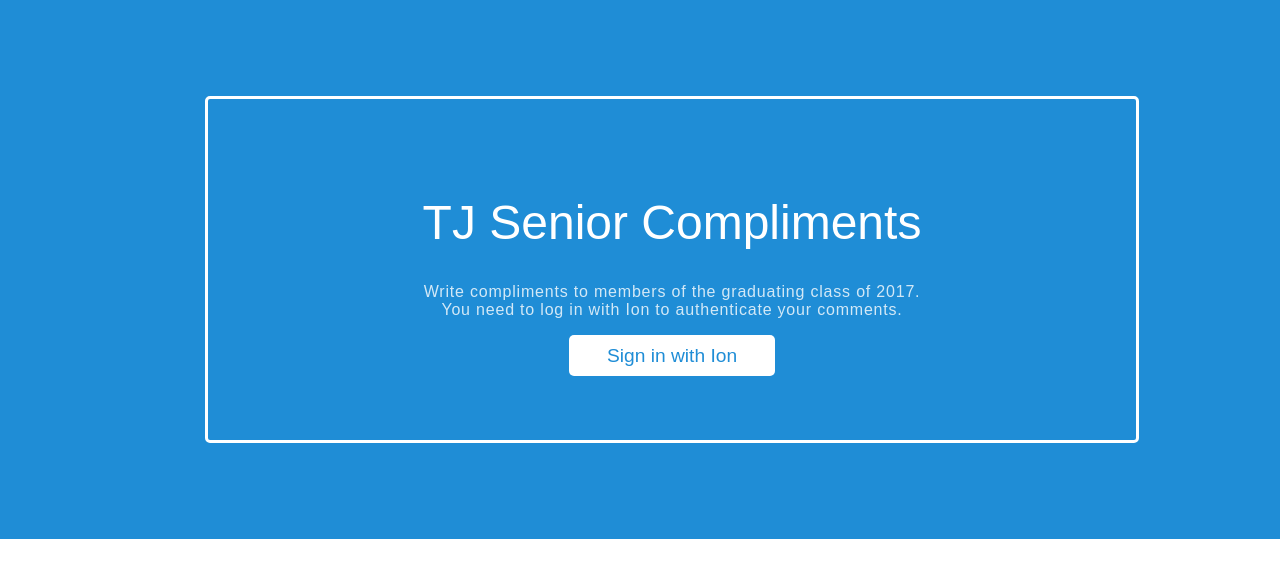
After one commit to gengkev/tj-senior-compliments, a Flask app: template templates/landing.html in a window 1280 px wide; the page is wider, and only the part inside the window is pictured. The commit adds this page. Shown: the top 578 px of that part. Run offline with Flask 2, Linux system fonts and the light colour scheme; the template is opened without the code that fills it, so the values that code supplies are empty; some libraries are stand-ins or nearby versions.

Commit message:
implement a lot of stuff!!!

```diff
--- a/app.py
+++ b/app.py
@@ -1,17 +1,22 @@
 #!/usr/bin/env python3
 
+import urllib.parse
 import os
 
-from flask import Flask, render_template, request, redirect, url_for, abort, session, jsonify
+from functools import wraps
+
+from flask import Flask, render_template, request, redirect, url_for, abort, session, jsonify, g
 from requests_oauthlib import OAuth2Session
 
 from models import *
-from config import SECRET_KEY, OAUTH_CONFIG
+from config import SECRET_KEY, OAUTH_CONFIG, ION_PROFILE_URL, SENIOR_GRAD_YEAR
 
 
 app = Flask(__name__)
 app.secret_key = SECRET_KEY
 
+
+# oauth utils
 
 def create_ion_session(state=None, token=None):
     return OAuth2Session(OAUTH_CONFIG['client_id'],
@@ -21,90 +26,156 @@ def create_ion_session(state=None, token=None):
             token=token)
 
 
+def login_required(f):
+    @wraps(f)
+    def decorated(*args, **kwargs):
+        if 'login_id' in session:
+            ion_id = session['login_id']
+            g.user = User.get(ion_id=ion_id)
+            return f(*args, **kwargs)
+        else:
+            return redirect(url_for('login', next=request.path))
+    return decorated
+
+
 @app.route('/')
+@login_required
 def home():
-    if 'oauth_token' not in session:
-        return redirect(url_for('login'))
-
-    users = Person.select().order_by(Person.last_name)
-    comments = Comment.select(Comment, Person).join(Person)
+    seniors = Senior.select().order_by(Senior.last_name)
+    comments = Comment.select(Comment, Senior).join(Senior)
     return render_template('index.html',
-            users=users, comments=comments)
+            user=g.user,
+            seniors=seniors,
+            comments=comments)
 
 
 @app.route('/profile')
+@login_required
 def profile():
-    if 'oauth_token' in session:
-        ion = create_ion_session(token=session['oauth_token'])
-        r = ion.get('https://ion.tjhsst.edu/api/profile')
-        print(r.json())
-        return jsonify(r.json())
-
-    abort(401)
+    r = g.ion.get('https://ion.tjhsst.edu/api/profile')
+    print(r.json())
+    return jsonify(r.json())
 
 
+@app.route('/login', methods=['GET', 'POST'])
+def login():
+    if request.method == 'GET':
+        return render_template('landing.html')
 
-@app.route('/login')
-def login():
     # generate auth url
     ion = create_ion_session()
     authorization_url, state = ion.authorization_url(
             OAUTH_CONFIG['authorize_url'])
 
-    # save state for csrf
-    session['oauth_state'] = state
+    # save state for csrf, next_url for redirect
+    next_url = request.args.get('next', None)
+    session['oauth_state'] = (state, next_url)
     return redirect(authorization_url)
 
 
 @app.route('/logout')
 def logout():
-    session.pop('oauth_token', None)
+    session.pop('login_id', None)
     return redirect(url_for('home'))
 
 
 @app.route('/login/authorized')
 def authorized():
+    # fetch access token
     code = request.args['code']
-    ion = create_ion_session(state=session.pop('oauth_state', None))
+    state, next_url = session.pop('oauth_state')
+    ion = create_ion_session(state=state)
     token = ion.fetch_token(
             OAUTH_CONFIG['access_token_url'],
             client_secret=OAUTH_CONFIG['client_secret'],
             code=code)
+    print('oauth token:', token)
 
-    session['oauth_token'] = token
-    print('oauth token:', token)
-    return 'ok maybe you signed in'
+    # get profile information
+    ion = create_ion_session(token=token)
+    r = ion.get(ION_PROFILE_URL)
+    r.raise_for_status()
+
+    profile = r.json()
+    ion_id = profile['id']
+
+    # fields to set if creating
+    # (won't be updated)
+    new_fields = {
+            'tj_username': profile['ion_username'],
+            'full_name': profile['full_name'],
+            'user_type': profile['user_type'],
+            'graduation_year': profile['graduation_year']
+    }
+
+    # create user
+    with db.atomic():
+        user, created = User.get_or_create(
+                ion_id=ion_id, defaults=new_fields)
+
+        if created:
+            print('created new user', ion_id)
+            if user.graduation_year == SENIOR_GRAD_YEAR:
+                user.senior = Senior.get(ion_id=ion_id)
+                user.save()
+        else:
+            user.last_login = datetime.datetime.now()
+            user.save()
+
+    # mark in session
+    session['login_id'] = ion_id
+
+    # enforce relative url for redirect
+    next_url_parsed = urllib.parse.urlparse(next_url)
+    if not next_url or next_url_parsed.scheme or next_url_parsed.netloc:
+        print('invalid next_url:', next_url)
+        next_url = url_for('home')
+    return redirect(next_url)
 
 
 @app.route('/user/<string:username>')
+@login_required
 def get_user(username):
-    try:
-        person = Person.get(Person.tj_username == username)
-    except Person.DoesNotExist:
+    user = None
+    try: user = User.get(User.tj_username == username)
+    except User.DoesNotExist: pass
+
+    senior = None
+    try: senior = Senior.get(Senior.tj_username == username)
+    except Senior.DoesNotExist: pass
+
+    if user is None and senior is None:
         abort(404)
+
+    display_name = senior.display_name if senior else user.full_name
     return render_template('user.html',
-            user=person,
-            comments_authored=person.comments_authored,
-            comments_received=person.comments_received)
+            display_name=display_name,
+            tj_username=username,
+            user=user,
+            senior=senior)
 
 
 @app.route('/comment', methods=['POST'])
+@login_required
 def create_comment():
-    author_username = request.form['author']
-    recipient_username = request.form['recipient']
+    recipient_id = request.form['recipient']
     title = request.form['title']
     content = request.form['content']
 
     try:
-        author = Person.get(Person.tj_username == author_username)
-        recipient = Person.get(Person.tj_username == recipient_username)
-    except Person.DoesNotExist:
+        recipient = Senior.get(Senior.ion_id == recipient_id)
+    except Senior.DoesNotExist:
         abort(400)
 
-    ret = Comment.create(author=author, recipient=recipient, title=title, content=content)
+    ret = Comment.create(author=g.user, recipient=recipient, title=title, content=content)
     print(ret)
 
     return redirect(url_for('home'))
+
+
+@app.route('/debug')
+def debug():
+    return jsonify(session=repr(session))
 
 
 # Database lifecycle
@@ -125,7 +196,7 @@ def csrf_protect():
     if request.method == 'POST':
         token = session.pop('_csrf_token', None)
         if not token or token != request.form.get('_csrf_token'):
-            abort(403)
+            abort(403, 'Invalid CSRF token')
 
 def generate_csrf_token():
     if '_csrf_token' not in session:
--- a/static/main.css
+++ b/static/main.css
@@ -1,4 +1,60 @@
 .main-content {
     max-width: 800px;
     margin: auto;
+    padding: 2em;
 }
+
+.splash-container {
+    background: #1f8dd6;
+    width: 100%;
+    height: 100%;
+    padding: 6em 2em;
+}
+
+.senior-list {
+    height: 60em;
+}
+
+.senior-list-item {
+    font-size: 16pt;
+}
+
+.senior-list-item img {
+    width: 32px;
+    height: 32px;
+    vertical-align: middle;
+    margin-right: 1em;
+    border: 0;
+    background-color: #ccc;
+}
+
+.splash {
+    width: 50em;
+    margin: auto;
+    padding: 4em 4em;
+    text-align: center;
+    border: 3px solid white;
+    border-radius: 5px;
+}
+
+/* This is the main heading that appears on the blue section */
+.splash-head {
+    font-size: 36pt;
+    color: white;
+    font-weight: 100;
+}
+
+/* This is the subheading that appears on the blue section */
+.splash-subhead {
+    color: white;
+    letter-spacing: 0.05em;
+    opacity: 0.8;
+}
+
+.splash .pure-button-primary {
+    background: white;
+    color: #1f8dd6;
+    border-radius: 5px;
+    font-size: 120%;
+    padding: 0.5em 2em;
+}
--- /dev/null
+++ b/templates/landing.html
@@ -0,0 +1,19 @@
+{% extends "layout.html" %}
+{% block title %}Home{% endblock %}
+{% block body %}
+
+<div class="splash-container">
+    <div class="splash">
+        <h1 class="splash-head">TJ Senior Compliments</h1>
+        <p class="splash-subhead">
+            Write compliments to members of the graduating class of 2017.<br>
+            You need to log in with Ion to authenticate your comments.
+        </p>
+        <form method="POST">
+            <input type="hidden" name="_csrf_token" value="{{ csrf_token() }}">
+            <button type="submit" class="pure-button pure-button-primary">Sign in with Ion</button>
+        </form>
+    </div>
+</div>
+
+{% endblock %}
--- a/templates/layout.html
+++ b/templates/layout.html
@@ -8,12 +8,11 @@
 
     <link rel="stylesheet" href="https://unpkg.com/purecss@1.0.0/build/pure-min.css" integrity="sha384-nn4HPE8lTHyVtfCBi5yW9d20FjT8BJwUXyWZT9InLYax14RDjBj46LmSztkmNP9w" crossorigin="anonymous">
     <link rel="stylesheet" href="/static/main.css">
+    <link rel="stylesheet" href="https://netdna.bootstrapcdn.com/font-awesome/4.0.3/css/font-awesome.css">
 </head>
 
 <body>
-<main class="main-content">
 {% block body %}{% endblock %}
-</main>
 </body>
 
 </html>
```
Also changed, not shown: config.py (deleted, +0 -29 lines), models.py (+45 -13 lines), scripts/import.py (+46 -17 lines), templates/index.html (+25 -31 lines), templates/user.html (+53 -6 lines), __init__.py (added), scripts/__init__.py (added), 1 other file.
